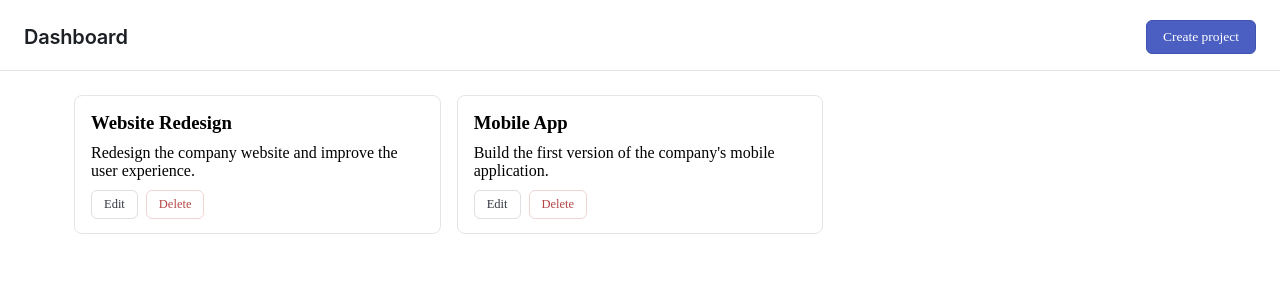
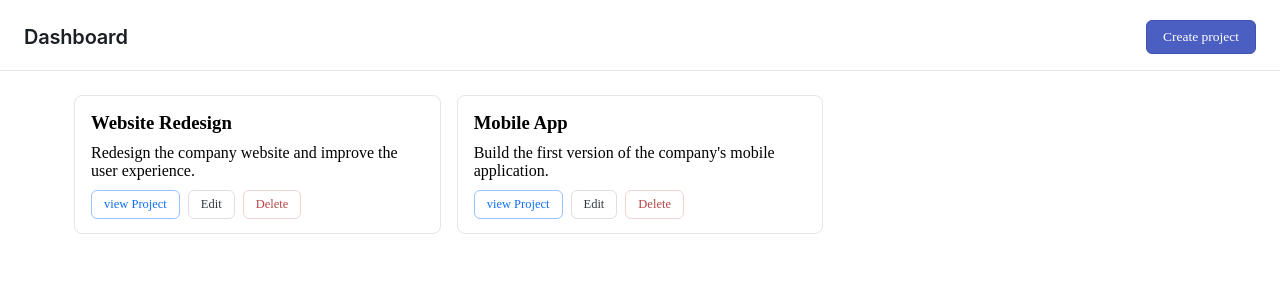
Before and after one commit to adeeltahirdev/MiniProjectManager, a React (Vite) app: page /dashboard in a window 1280 px wide. Shown: the top 300 px of the page. Built offline with nearby package versions, Linux system fonts and the light colour scheme.

Commit message:
Added view project btn on the project card

```diff
--- a/src/components/ProjectCard.jsx
+++ b/src/components/ProjectCard.jsx
@@ -1,3 +1,4 @@
+import { Link } from "react-router-dom";
 import { useProjects } from "../context/ProjectContext";
 
 
@@ -14,6 +15,9 @@
           <p>{project.description}</p>
 
           <div className="card-action">
+            <Link to={`/projects/${project.id}`}>
+              <button className="view-btn">view Project</button>
+            </Link>
             <button className="edit-btn" onClick={() => onEdit(project)}>Edit</button>
             <button className="del-btn" onClick={() => deleteProject(project.id)}>Delete</button>
           </div>
--- a/src/index.css
+++ b/src/index.css
@@ -294,7 +294,9 @@
 }
 
 .edit-btn,
-.del-btn {
+.del-btn,
+.view-btn
+ {
   font-family: inherit;
   font-size: 12.5px;
   font-weight: 500;
@@ -304,10 +306,27 @@
   transition: background 120ms ease, border-color 120ms ease, color 120ms ease;
 }
 
+.view-btn {
+  background: #fff;
+  border: 1px solid hsl(216, 98%, 80%);
+  color: #0d6efd;
+}
+
+.view-btn:hover {
+  background: #f2f3f5;
+  border-color: hsl(216, 98%, 70%);
+}
+
+.view-btn:focus-visible {
+  outline: none;
+  box-shadow: 0 0 0 3px rgba(13, 110, 253, 0.18);
+}
+
 .edit-btn {
   background: #fff;
   border: 1px solid #dcdfe4;
   color: #333840;
+  margin-left: 8px;
 }
 
 .edit-btn:hover {
```
